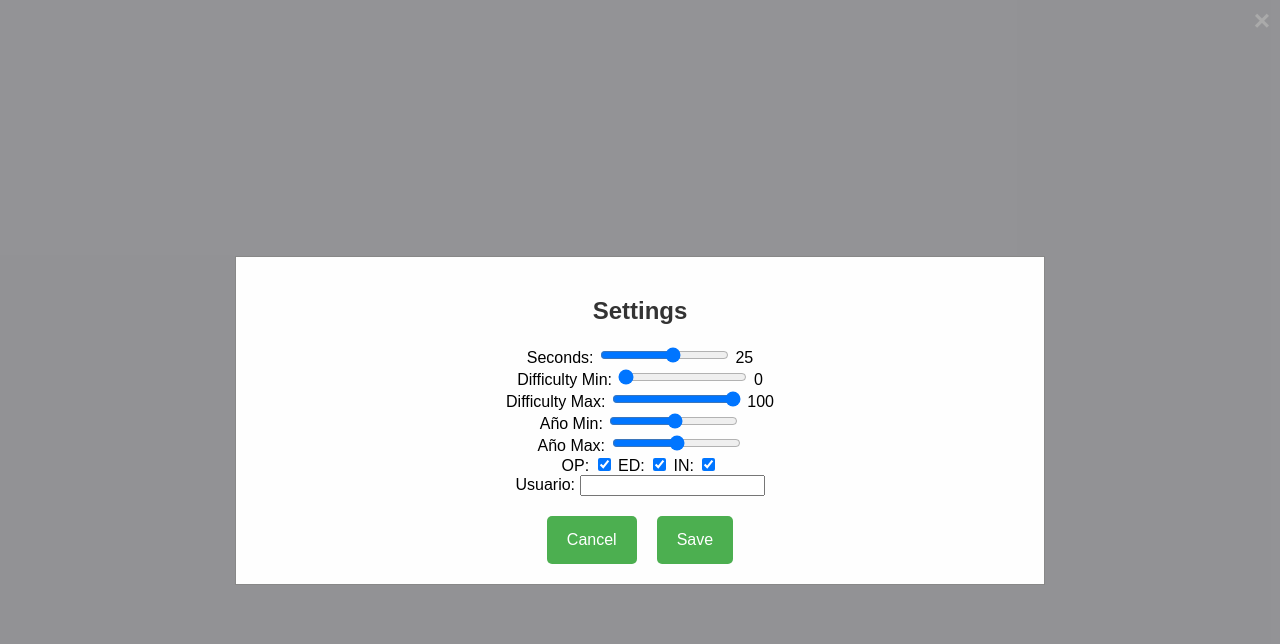
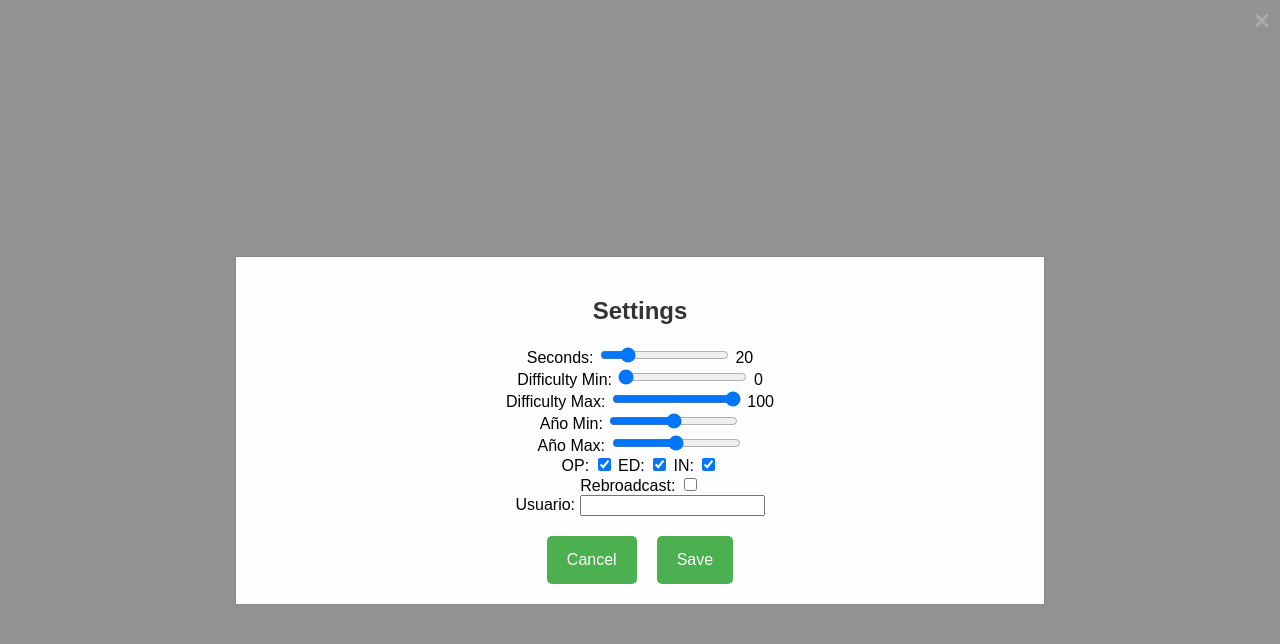
Before and after one commit to Spitzell2/Spitzell2.github.io, a plain HTML site: page index.html in a window 1280 px wide. Both pictures are taken after a click on the button "Settings". Drawn offline with Linux system fonts and the light colour scheme.

Commit message:
Update index.html

```diff
--- a/index.html
+++ b/index.html
@@ -20,8 +20,8 @@
                 <h2>Settings</h2>
 
                 <label for="secondsRange">Seconds:</label>
-                <input type="range" id="secondsRange" min="5" max="40" value="25">
-                <span id="secondsValue">25</span>
+                <input type="range" id="secondsRange" min="5" max="90" value="20">
+                <span id="secondsValue">20</span>
                 <br>
 
                 <label for="difficultyRangeMin">Difficulty Min:</label>
@@ -35,12 +35,12 @@
                 <br>
 
                 <label for="anoRangeMin">Año Min:</label>
-                <input type="range" id="anoRangeMin" min="1970" max="2025">
+                <input type="range" id="anoRangeMin" min="1985" max="2025">
                 <span id="anoValueMin"></span>
                 <br>
 
                 <label for="anoRangeMax">Año Max:</label>
-                <input type="range" id="anoRangeMax" min="1970" max="2025">
+                <input type="range" id="anoRangeMax" min="1985" max="2025">
                 <span id="anoValueMax"></span>
                 <br>
 
@@ -52,6 +52,10 @@
 
                 <label for="inCheckbox">IN:</label>
                 <input type="checkbox" id="inCheckbox" checked>
+                <br>
+
+                <label for="rebroadcastCheckbox">Rebroadcast:</label>
+                <input type="checkbox" id="rebroadcastCheckbox" unchecked>
                 <br>
 
                 <label for="userName">Usuario:</label>
```
